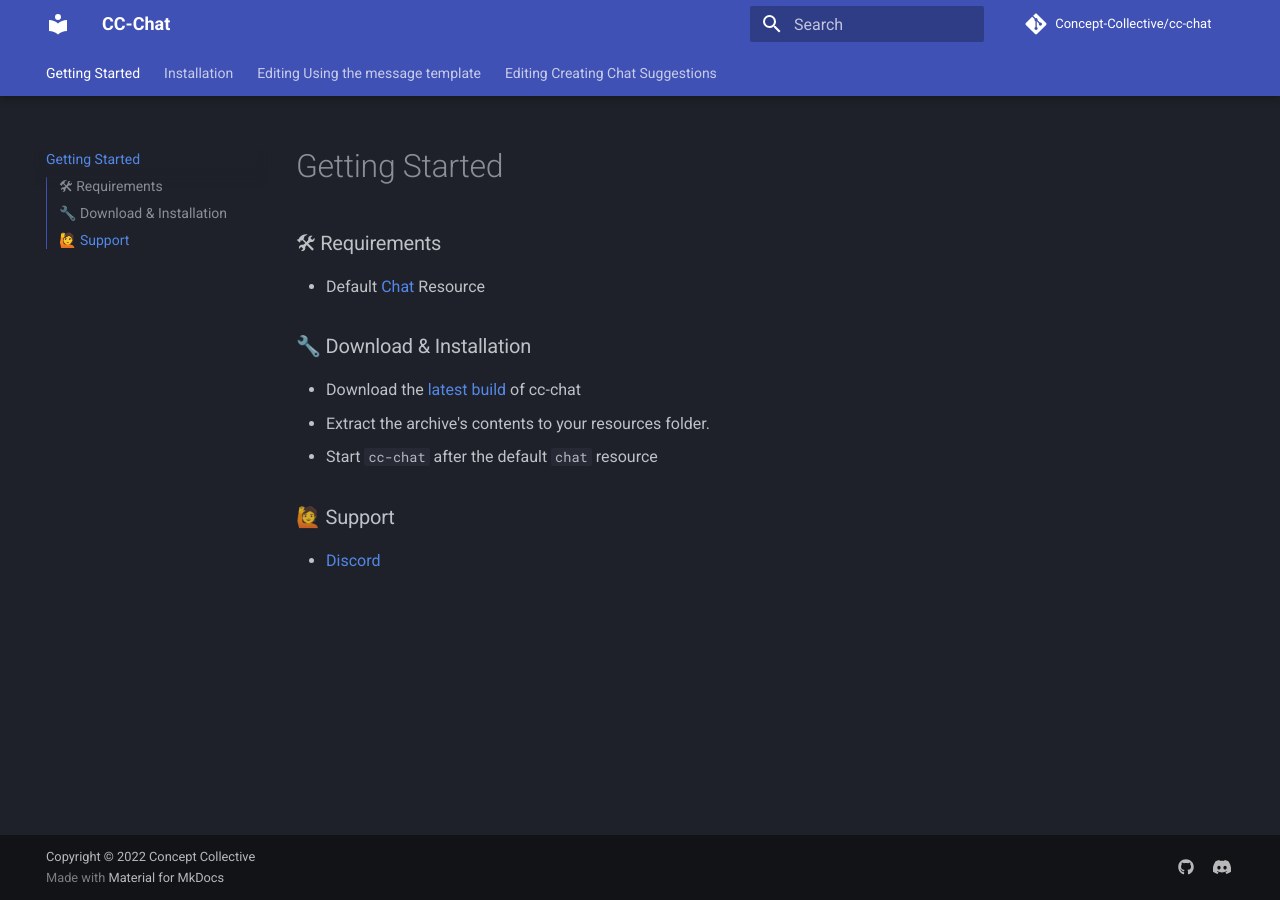
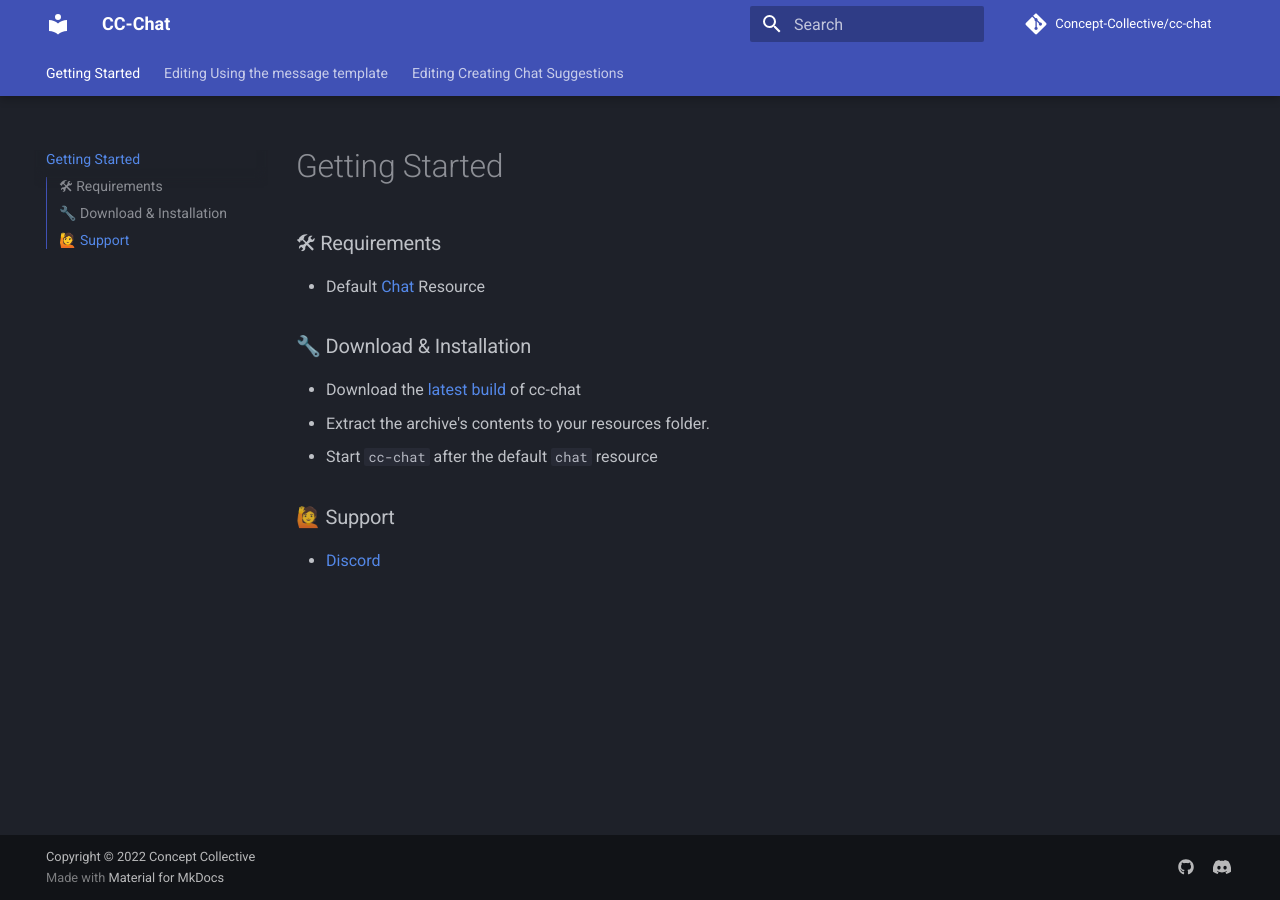
Before and after one commit to Concept-Collective/cc-chat, an MkDocs documentation site: the page built from docs/index.md, in a window 1280 px wide. Built offline with MkDocs 1.6.1 and Material for MkDocs 9.7.7, drawn with Linux system fonts in a browser that asks for light colours; comment, search, counter and statistics services are not loaded.

Commit message:
Update mkdocs.yml

```diff
--- a/mkdocs.yml
+++ b/mkdocs.yml
@@ -33,7 +33,6 @@
 # Navigation order
 nav:
   - 'index.md'
-  - 'installation.md'
   - 'message-template.md'
   - 'create-suggestion.md'
 
```
